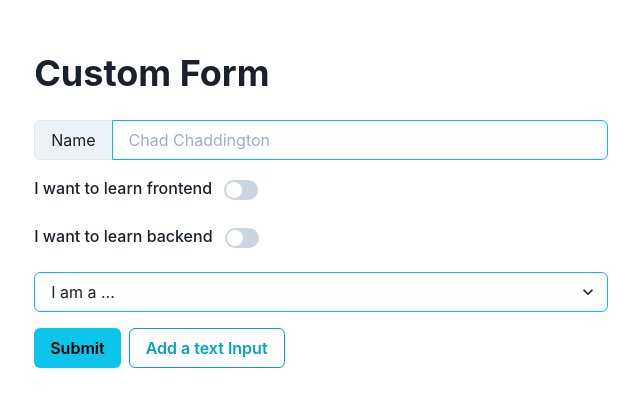
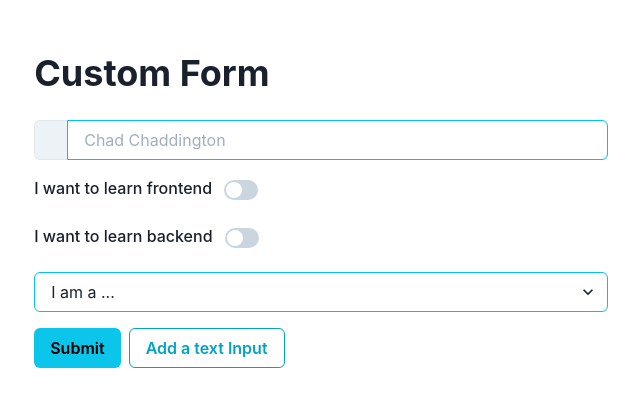
Before and after one commit to caelinsutch/onboarding-form, a React (Create React App) app: page / in a window 1280 px wide. Shown: the part 124-530 px from the top of the page, without its empty margins (319-959 px from the left). Built offline with nearby package versions, Linux system fonts and the light colour scheme.

Commit message:
Made progress

```diff
--- a/src/Pages/OnboardingForm.js
+++ b/src/Pages/OnboardingForm.js
@@ -37,7 +37,7 @@ function OnboardingForm() {
       <form onSubmit={handleSubmit}>
         <FormControl mt={25}>
           <InputGroup colorScheme="cyan">
-            <InputLeftAddon children="Name"></InputLeftAddon>
+            <InputLeftAddon children=""></InputLeftAddon>
             <Input
               colorScheme="cyan"
               id="name"
```
